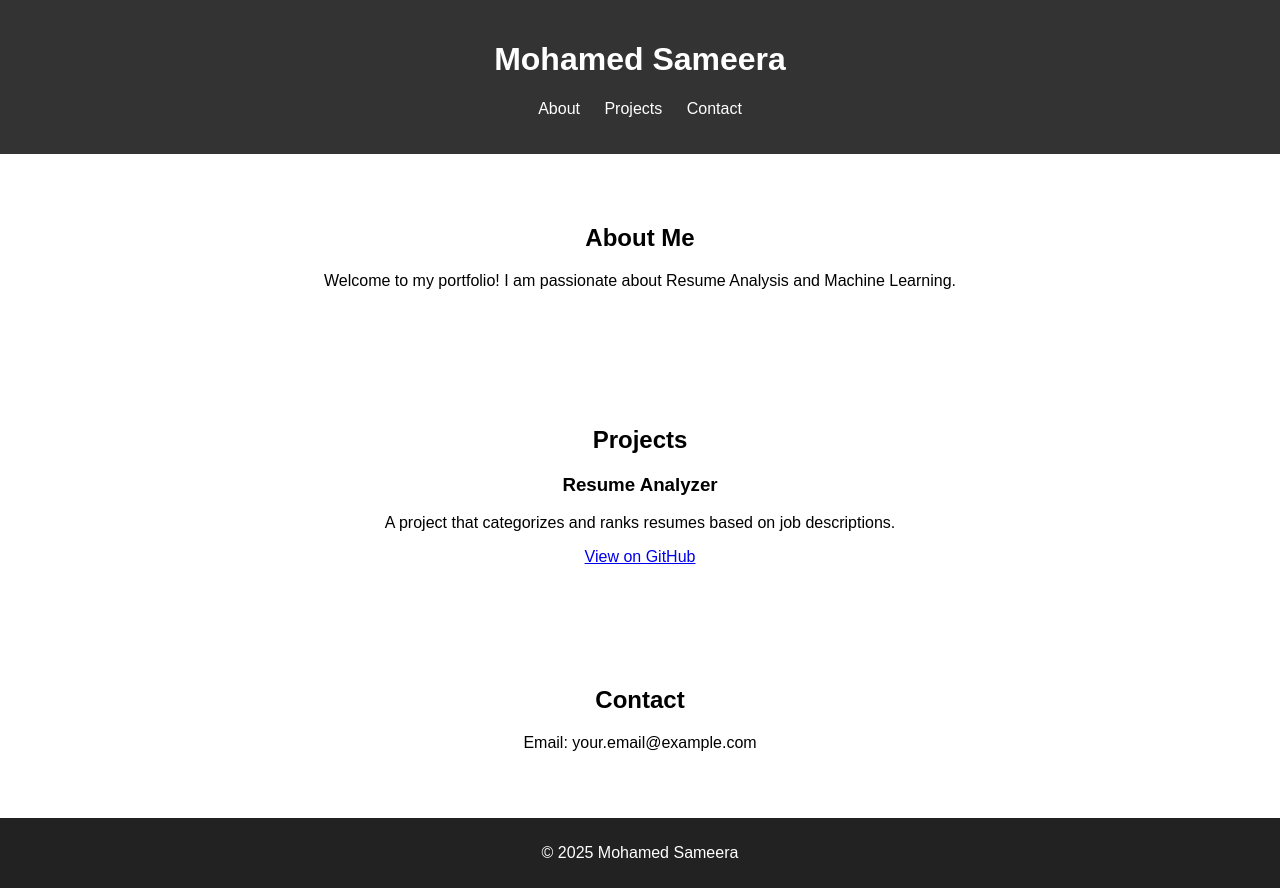
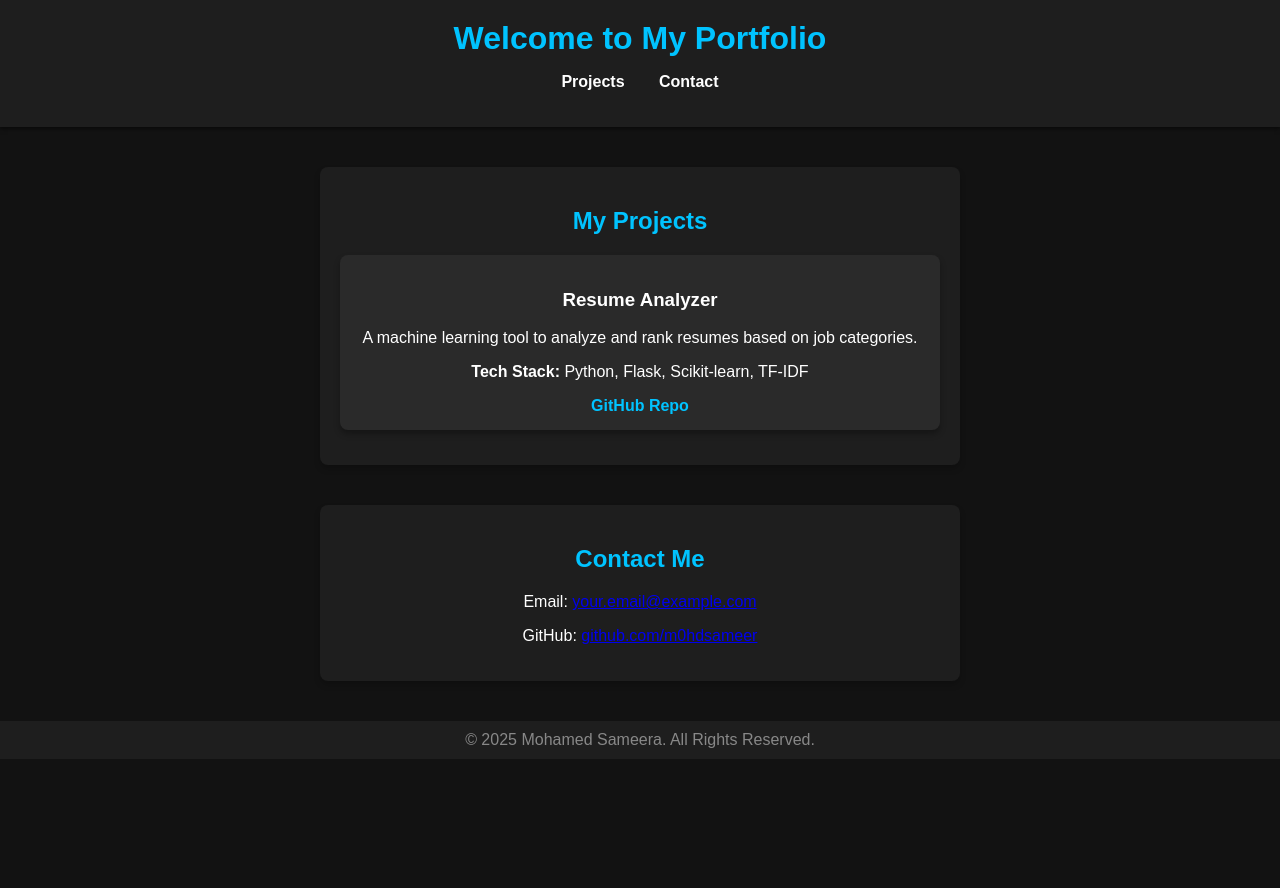
Before and after one commit to m0hdsameer/m0hdsameer.github.io, a plain HTML site: page index.html in a window 1280 px wide. After the commit the page ends 800 px from the top, so only its background shows below. Drawn offline with Linux system fonts and the light colour scheme; files that its build step writes are made by us from their sources.

Commit message:
Updated portfolio with projects section and styling

```diff
--- a/index.html
+++ b/index.html
@@ -3,42 +3,38 @@
 <head>
     <meta charset="UTF-8">
     <meta name="viewport" content="width=device-width, initial-scale=1.0">
-    <title>Mohamed Sameera - Portfolio</title>
-    <link rel="stylesheet" href="styles.css">
+    <title>My Portfolio</title>
+    <link rel="stylesheet" href="static/styles.css">
 </head>
 <body>
     <header>
-        <h1>Mohamed Sameera</h1>
+        <h1>Welcome to My Portfolio</h1>
         <nav>
             <ul>
-                <li><a href="#about">About</a></li>
                 <li><a href="#projects">Projects</a></li>
                 <li><a href="#contact">Contact</a></li>
             </ul>
         </nav>
     </header>
 
-    <section id="about">
-        <h2>About Me</h2>
-        <p>Welcome to my portfolio! I am passionate about Resume Analysis and Machine Learning.</p>
-    </section>
-
     <section id="projects">
-        <h2>Projects</h2>
+        <h2>My Projects</h2>
         <div class="project">
             <h3>Resume Analyzer</h3>
-            <p>A project that categorizes and ranks resumes based on job descriptions.</p>
-            <a href="https://github.com/m0hdsameer/resume-analyser" target="_blank">View on GitHub</a>
+            <p>A machine learning tool to analyze and rank resumes based on job categories.</p>
+            <p><strong>Tech Stack:</strong> Python, Flask, Scikit-learn, TF-IDF</p>
+            <a href="https://github.com/m0hdsameer/resume-analyzer" target="_blank">GitHub Repo</a>
         </div>
     </section>
 
     <section id="contact">
-        <h2>Contact</h2>
-        <p>Email: your.email@example.com</p>
+        <h2>Contact Me</h2>
+        <p>Email: <a href="mailto:your.email@example.com">your.email@example.com</a></p>
+        <p>GitHub: <a href="https://github.com/m0hdsameer" target="_blank">github.com/m0hdsameer</a></p>
     </section>
 
     <footer>
-        <p>&copy; 2025 Mohamed Sameera</p>
+        <p>&copy; 2025 Mohamed Sameera. All Rights Reserved.</p>
     </footer>
 </body>
 </html>
--- a/styles.css
+++ b/styles.css
@@ -1,14 +1,21 @@
 body {
-    font-family: Arial, sans-serif;
+    font-family: 'Poppins', sans-serif;
+    background-color: #121212;
+    color: #fff;
     margin: 0;
     padding: 0;
     text-align: center;
 }
 
 header {
-    background: #333;
-    color: white;
+    background: #1e1e1e;
     padding: 20px;
+    box-shadow: 0 2px 4px rgba(0, 0, 0, 0.5);
+}
+
+header h1 {
+    margin: 0;
+    color: #00c3ff;
 }
 
 nav ul {
@@ -18,20 +25,53 @@ nav ul {
 
 nav ul li {
     display: inline;
-    margin: 0 10px;
+    margin: 0 15px;
 }
 
 nav ul li a {
-    color: white;
+    color: #fff;
     text-decoration: none;
+    font-weight: bold;
 }
 
-section {
-    padding: 50px;
+#projects, #contact {
+    margin: 40px auto;
+    padding: 20px;
+    max-width: 600px;
+    background: #1e1e1e;
+    border-radius: 8px;
+    box-shadow: 0px 4px 6px rgba(0, 0, 0, 0.2);
+}
+
+h2 {
+    color: #00c3ff;
+}
+
+.project {
+    background: #2a2a2a;
+    padding: 15px;
+    margin: 15px 0;
+    border-radius: 8px;
+    box-shadow: 0px 4px 6px rgba(0, 0, 0, 0.3);
+}
+
+.project a {
+    color: #00c3ff;
+    text-decoration: none;
+    font-weight: bold;
+}
+
+.project a:hover {
+    color: #ff4081;
 }
 
 footer {
-    background: #222;
-    color: white;
+    background: #1e1e1e;
     padding: 10px;
+    margin-top: 20px;
 }
+
+footer p {
+    margin: 0;
+    color: #888;
+}
```
